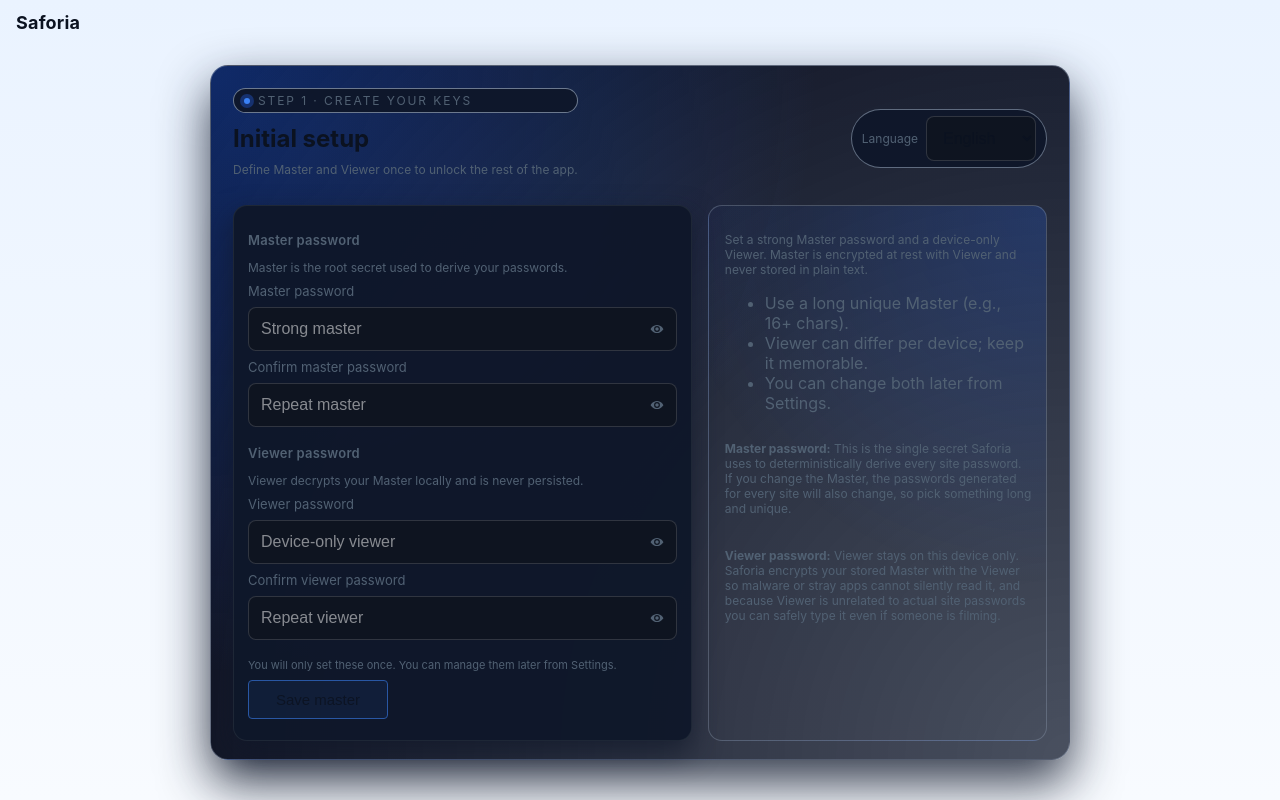
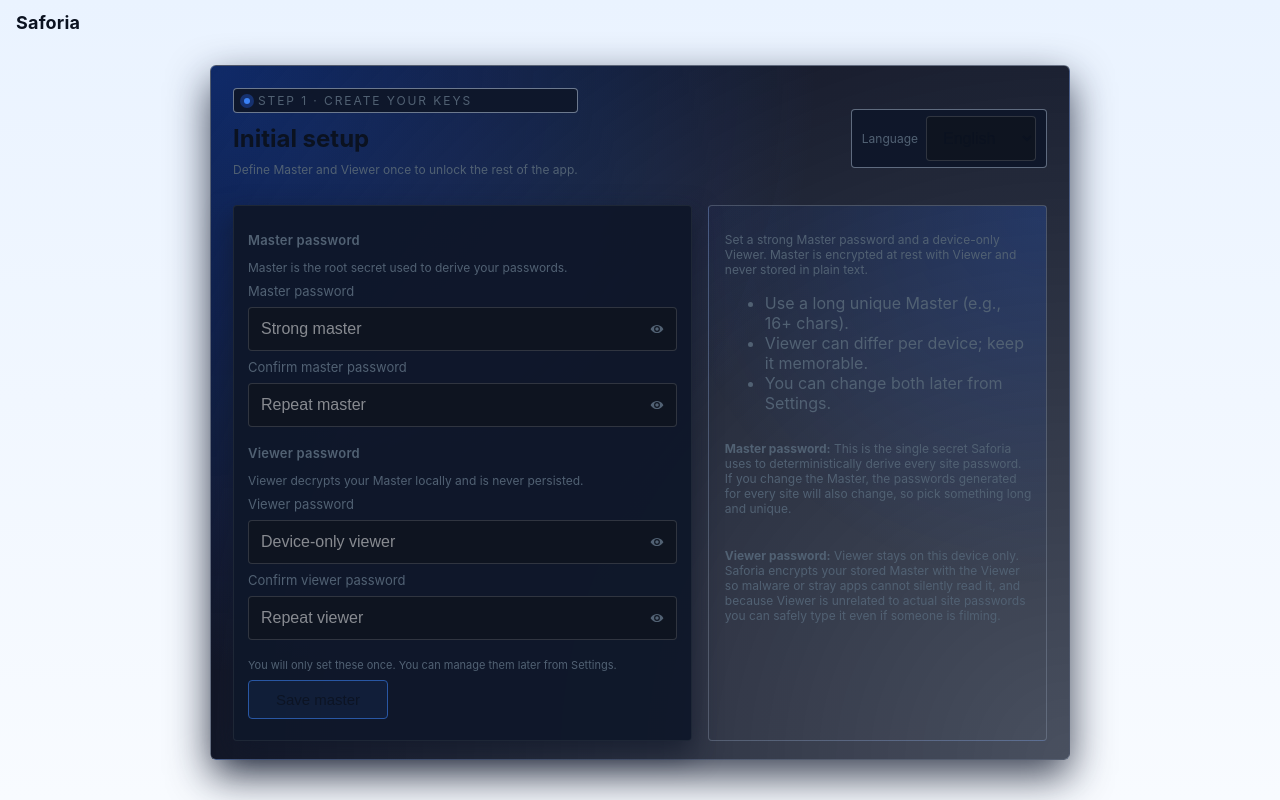
Before and after one commit to projscale/saforia, a React (Vite) app: page / in a window 1280 px wide. Built offline with nearby package versions, Linux system fonts and the light colour scheme.

Commit message:
ui: tighten global square visual style
Reduce border radii and pill shapes across cards, buttons, inputs, setup, toasts, backup mapping and overlays so the app reads as a stricter, squared-off design while preserving existing layouts and behaviors.

```diff
--- a/src/styles.css
+++ b/src/styles.css
@@ -37,10 +37,10 @@ body { margin: 0; font-family: Inter, ui-sans-serif, system-ui, Segoe UI, Roboto
 .app-title { font-size: 18px; }
 .row { display: flex; gap: 8px; flex-wrap: wrap; align-items: center; }
 .col { display: flex; flex-direction: column; gap: 6px; }
-.card { background: var(--panel); border: 1px solid var(--border); border-radius: 6px; padding: 14px; box-shadow: 0 1px 0 rgba(0,0,0,0.4); }
+.card { background: var(--panel); border: 1px solid var(--border); border-radius: 4px; padding: 14px; box-shadow: 0 1px 0 rgba(0,0,0,0.4); }
 .card-title { margin: 0 0 8px; line-height: 1.3; }
 .btn { padding: 6px 10px; border: 1px solid var(--border); background: #151b25; color: var(--fg); border-radius: 4px; cursor: pointer; transition: background .12s ease, border-color .12s ease; }
-.btn.header-btn, .btn.master-switch { height: 40px; padding: 0 12px; display: inline-flex; align-items: center; border-radius: 8px; }
+.btn.header-btn, .btn.master-switch { height: 40px; padding: 0 12px; display: inline-flex; align-items: center; border-radius: 4px; }
 .btn:hover { background: #192130; border-color: rgba(255,255,255,0.22); }
 .btn.primary { border-color: var(--primary); background: rgba(47,111,223,0.14); }
 .btn.primary:hover { border-color: var(--primary-600); background: rgba(39,95,192,0.2); }
@@ -51,12 +51,12 @@ input[type="checkbox"] { width: 16px; height: 16px; accent-color: var(--primary)
 input:focus-visible, select:focus-visible, .btn:focus-visible { outline: 2px solid var(--primary); outline-offset: 1px; }
 .spinner { width: 14px; height: 14px; border-radius: 50%; border: 2px solid rgba(255,255,255,0.3); border-top-color: var(--primary); animation: spin .8s linear infinite; }
 .btn:disabled { opacity: 0.6; cursor: not-allowed; }
-input, select { background: #0e1420; border: 1px solid var(--border); color: var(--fg); padding: 10px 12px; border-radius: 8px; }
+input, select { background: #0e1420; border: 1px solid var(--border); color: var(--fg); padding: 10px 12px; border-radius: 4px; }
 input::placeholder, select::placeholder { color: rgba(255,255,255,0.5); }
 /* Affixed input with suffix button (eye) */
 .input-affix { position: relative; }
 .input-affix input { width: 100%; padding-right: 40px; }
-.affix-btn { position: absolute; right: 6px; top: 50%; transform: translateY(-50%); width: 28px; height: 28px; border-radius: 6px; border: 1px solid transparent; background: transparent; color: var(--muted); display: inline-flex; align-items: center; justify-content: center; cursor: pointer; }
+.affix-btn { position: absolute; right: 6px; top: 50%; transform: translateY(-50%); width: 28px; height: 28px; border-radius: 4px; border: 1px solid transparent; background: transparent; color: var(--muted); display: inline-flex; align-items: center; justify-content: center; cursor: pointer; }
 .affix-btn:hover { background: rgba(255,255,255,0.06); color: var(--fg); }
 .affix-btn.active { color: var(--fg); }
 label { font-size: 12px; color: var(--muted); }
@@ -64,8 +64,8 @@ label { font-size: 12px; color: var(--muted); }
 /* Scrollbar styling (WebKit + Firefox) */
 * { scrollbar-width: thin; scrollbar-color: var(--scrollbar-thumb) var(--scrollbar-track); }
 ::-webkit-scrollbar { width: 10px; height: 10px; }
-::-webkit-scrollbar-track { background: var(--scrollbar-track); border-radius: 8px; }
-::-webkit-scrollbar-thumb { background-color: var(--scrollbar-thumb); border-radius: 8px; border: 2px solid transparent; background-clip: content-box; }
+::-webkit-scrollbar-track { background: var(--scrollbar-track); border-radius: 4px; }
+::-webkit-scrollbar-thumb { background-color: var(--scrollbar-thumb); border-radius: 4px; border: 2px solid transparent; background-clip: content-box; }
 ::-webkit-scrollbar-thumb:hover { background-color: var(--scrollbar-thumb-hover); }
 ::-webkit-scrollbar-corner { background: transparent; }
 
@@ -78,7 +78,7 @@ label { font-size: 12px; color: var(--muted); }
 .scroll-outer.adjust-wide { padding-right: var(--sbw); }
 
 /* Progress bars */
-.progress { width: 100%; height: 6px; background: rgba(255,255,255,0.08); border-radius: 999px; overflow: hidden; }
+.progress { width: 100%; height: 6px; background: rgba(255,255,255,0.08); border-radius: 2px; overflow: hidden; }
 .progress .bar { height: 100%; background: var(--primary); width: 0%; transition: width .15s linear; }
 .progress.warn .bar { background: var(--warn); }
 .progress.danger .bar { background: var(--danger); }
@@ -97,7 +97,7 @@ label { font-size: 12px; color: var(--muted); }
   gap: 10px;
   align-items: center;
   padding: 8px 12px;
-  border-radius: 10px;
+  border-radius: 4px;
   background: linear-gradient(135deg, rgba(15,23,42,0.96), rgba(15,23,42,0.9));
   border: 1px solid rgba(148,163,184,0.16);
   height: var(--row-h);
@@ -140,12 +140,12 @@ label { font-size: 12px; color: var(--muted); }
   gap: 16px;
   margin: 20px auto 16px;
   padding: 18px 18px 16px;
-  border-radius: 18px;
+  border-radius: 6px;
   background:
     radial-gradient(circle at top left, rgba(37,99,235,0.38), transparent 55%),
     radial-gradient(circle at bottom right, rgba(15,23,42,0.75), #020617);
   border: 1px solid rgba(148,163,184,0.45);
-  box-shadow: 0 22px 50px rgba(15,23,42,0.85);
+  box-shadow: 0 16px 40px rgba(15,23,42,0.8);
 }
 .setup-header {
   align-items: center;
@@ -158,7 +158,7 @@ label { font-size: 12px; color: var(--muted); }
   align-items: center;
   gap: 8px;
   padding: 4px 10px;
-  border-radius: 999px;
+  border-radius: 4px;
   background: rgba(15,23,42,0.96);
   border: 1px solid rgba(148,163,184,0.7);
   font-size: 11px;
@@ -168,7 +168,7 @@ label { font-size: 12px; color: var(--muted); }
 .setup-step-dot {
   width: 6px;
   height: 6px;
-  border-radius: 999px;
+  border-radius: 4px;
   background: var(--primary);
   box-shadow: 0 0 0 4px rgba(37,99,235,0.35);
 }
@@ -184,7 +184,7 @@ label { font-size: 12px; color: var(--muted); }
   align-items: center;
   gap: 8px;
   padding: 6px 10px;
-  border-radius: 999px;
+  border-radius: 4px;
   background: rgba(15,23,42,0.96);
   border: 1px solid rgba(148,163,184,0.6);
 }
@@ -203,7 +203,7 @@ label { font-size: 12px; color: var(--muted); }
 }
 .setup-form-card {
   background: rgba(15,23,42,0.96);
-  border-radius: 14px;
+  border-radius: 4px;
   border: 1px solid rgba(31,41,55,0.95);
   padding: 14px;
   box-shadow: 0 12px 28px rgba(15,23,42,0.7);
@@ -212,7 +212,7 @@ label { font-size: 12px; color: var(--muted); }
   color: var(--muted);
 }
 .setup-info-card {
-  border-radius: 14px;
+  border-radius: 4px;
   border: 1px solid rgba(148,163,184,0.35);
   padding: 14px 14px 12px 16px;
   background: radial-gradient(circle at top right, rgba(37,99,235,0.24), transparent 60%);
@@ -241,7 +241,7 @@ label { font-size: 12px; color: var(--muted); }
   bottom: calc(16px + env(safe-area-inset-bottom));
   width: 56px;
   height: 56px;
-  border-radius: 50%;
+  border-radius: 6px;
   background: var(--primary);
   color: white;
   border: none;
@@ -254,8 +254,8 @@ label { font-size: 12px; color: var(--muted); }
 
 /* Bottom sheet for mobile form */
 .sheet-backdrop { position: fixed; inset: 0; background: rgba(0,0,0,0.5); z-index: 10004; display: flex; align-items: flex-end; }
-.sheet { width: 100%; max-height: 72vh; background: var(--panel); border-top-left-radius: 12px; border-top-right-radius: 12px; border: 1px solid var(--border); padding: 12px; overflow: auto; padding-bottom: calc(12px + env(safe-area-inset-bottom)); }
-.sheet .handle { width: 36px; height: 4px; border-radius: 999px; background: rgba(255,255,255,0.3); margin: 0 auto 8px; }
+.sheet { width: 100%; max-height: 72vh; background: var(--panel); border-top-left-radius: 4px; border-top-right-radius: 4px; border: 1px solid var(--border); padding: 12px; overflow: auto; padding-bottom: calc(12px + env(safe-area-inset-bottom)); }
+.sheet .handle { width: 36px; height: 4px; border-radius: 2px; background: rgba(255,255,255,0.3); margin: 0 auto 8px; }
 
 /* Right-side panel (mobile nav) */
 .side-backdrop { position: fixed; inset: 0; background: rgba(0,0,0,0.45); z-index: 10004; display: flex; justify-content: flex-end; }
@@ -268,17 +268,17 @@ label { font-size: 12px; color: var(--muted); }
 @keyframes slideIn { from { transform: translateX(12px); opacity: 0 } to { transform: translateX(0); opacity: 1 } }
 .muted { color: var(--muted); font-size: 12px; }
 .password { font-family: ui-monospace, SFMono-Regular, Menlo, Monaco, Consolas, Liberation Mono, monospace; }
-.badge { margin-left: 8px; padding: 2px 6px; border-radius: 12px; font-size: 11px; line-height: 1; color: var(--fg); background: rgba(47,111,223,0.16); border: 1px solid rgba(47,111,223,0.38); }
+.badge { margin-left: 8px; padding: 2px 6px; border-radius: 4px; font-size: 11px; line-height: 1; color: var(--fg); background: rgba(47,111,223,0.16); border: 1px solid rgba(47,111,223,0.38); }
 .badge { vertical-align: middle; display: inline-block; }
 .modal-backdrop { position: fixed; inset: 0; background: rgba(0,0,0,0.6); display: flex; justify-content: center; align-items: center; z-index: 10001; }
 .modal-backdrop { animation: fadeIn .14s ease-out; }
-.modal { width: min(560px, 96vw); background: #111318; border: 1px solid var(--border); border-radius: 6px; padding: 12px; animation: popIn .18s cubic-bezier(0.16,0.84,0.44,1); padding-bottom: calc(12px + env(safe-area-inset-bottom)); padding-top: calc(12px + env(safe-area-inset-top)); }
+.modal { width: min(560px, 96vw); background: #111318; border: 1px solid var(--border); border-radius: 4px; padding: 12px; animation: popIn .18s cubic-bezier(0.16,0.84,0.44,1); padding-bottom: calc(12px + env(safe-area-inset-bottom)); padding-top: calc(12px + env(safe-area-inset-top)); }
 .drawer { position: fixed; top: 0; right: 0; bottom: 0; width: 640px; max-width: 96vw; background: var(--panel); border-left: 1px solid var(--border); padding: 16px; overflow: auto; overflow-x: hidden; animation: popIn .16s ease; z-index: 10002; }
 .input-group { display: flex; flex-direction: column; gap: 8px; }
 .input-with-btns { display: grid; grid-template-columns: 1fr auto; gap: 6px; align-items: center; }
 
 /* Docked console at the bottom */
-.dock { background: rgba(18,24,33,0.92); border-top: 1px solid var(--border); padding: 12px 14px; border-radius: 8px; display: grid; grid-template-rows: auto var(--output-h); gap: 8px; }
+.dock { background: rgba(18,24,33,0.92); border-top: 1px solid var(--border); padding: 12px 14px; border-radius: 4px; display: grid; grid-template-rows: auto var(--output-h); gap: 8px; }
 
 /* Console-like single-line input */
 .console-line { display: grid; grid-template-columns: auto 1fr minmax(150px, 180px) auto minmax(160px, 220px) auto; align-items: center; gap: 8px; }
@@ -298,10 +298,10 @@ label { font-size: 12px; color: var(--muted); }
 .unified-card { display: grid; grid-template-rows: auto 1fr auto; height: 100%; min-height: 0; }
 .list-scroll { overflow: auto; min-height: 0; position: relative; height: 100%; -webkit-overflow-scrolling: touch; }
 
-.notice { padding: 8px 10px; background: rgba(47,111,223,0.12); border: 1px solid rgba(47,111,223,0.35); border-radius: 6px; color: var(--fg); }
+.notice { padding: 8px 10px; background: rgba(47,111,223,0.12); border: 1px solid rgba(47,111,223,0.35); border-radius: 4px; color: var(--fg); }
 
 /* Icon-only buttons for strict UI */
-.icon-btn { width: 20px; height: 20px; display: inline-flex; align-items: center; justify-content: center; padding: 0; border-radius: 6px; border: 1px solid var(--border); background: #151b25; color: var(--fg); cursor: pointer; }
+.icon-btn { width: 20px; height: 20px; display: inline-flex; align-items: center; justify-content: center; padding: 0; border-radius: 4px; border: 1px solid var(--border); background: #151b25; color: var(--fg); cursor: pointer; }
 .icon-btn:hover { background: #192130; }
 .icon-btn.danger { border-color: var(--danger); }
 
@@ -310,7 +310,7 @@ label { font-size: 12px; color: var(--muted); }
 
 /* Settings tabs with strong, non-color-only emphasis */
 .tabs { display: flex; gap: 8px; align-items: center; border-bottom: 1px solid var(--border); padding-bottom: 8px; margin-bottom: 12px; }
-.tab { position: relative; padding: 8px 12px; border: 1px solid var(--border); background: #141a26; color: var(--fg); border-radius: 6px; cursor: pointer; user-select: none; font-weight: 500; }
+.tab { position: relative; padding: 8px 12px; border: 1px solid var(--border); background: #141a26; color: var(--fg); border-radius: 4px; cursor: pointer; user-select: none; font-weight: 500; }
 .tab:focus-visible { outline: 2px solid var(--primary); outline-offset: 2px; }
 .tab.active { border-color: var(--primary); background: linear-gradient(180deg, rgba(47,111,223,0.18), rgba(47,111,223,0.10)); box-shadow: 0 0 0 2px rgba(47,111,223,0.20); transform: translateY(-1px); }
 .tab.active::after { content: ""; position: absolute; left: 10px; right: 10px; bottom: -3px; height: 3px; background: var(--primary); border-radius: 2px; box-shadow: 0 2px 8px rgba(47,111,223,0.45); }
@@ -337,7 +337,7 @@ label { font-size: 12px; color: var(--muted); }
   html, body, #root, .container { overflow: hidden; }
   .container { padding-top: calc(8px + env(safe-area-inset-top)); }
   .app-title { font-size: 20px; line-height: 1.2; }
-  .mobile-menu-btn { width: 40px; height: 40px; border-radius: 8px; border: 1px solid var(--border); background: #151b25; color: var(--fg); display: inline-flex; align-items: center; justify-content: center; padding: 0; }
+  .mobile-menu-btn { width: 40px; height: 40px; border-radius: 4px; border: 1px solid var(--border); background: #151b25; color: var(--fg); display: inline-flex; align-items: center; justify-content: center; padding: 0; }
   .drawer { left: 0; right: 0; width: 100vw; max-width: 100vw; border-left: none; border-top: 1px solid var(--border); }
   .drawer .tabs { position: sticky; top: 0; background: var(--panel); z-index: 2; padding-top: 4px; }
   /* Unified (mobile): explicit areas: label | method | actions; stable method width */
@@ -428,8 +428,8 @@ label { font-size: 12px; color: var(--muted); }
 }
 
 .capture-overlay { position: fixed; inset: 0; background: rgba(0,0,0,0.92); z-index: 9999; display: flex; align-items: center; justify-content: center; }
-.capture-overlay .box { max-width: 560px; margin: 16px; padding: 24px; background: #141821; border: 1px solid rgba(255,255,255,0.1); border-radius: 12px; text-align: center; }
+.capture-overlay .box { max-width: 560px; margin: 16px; padding: 24px; background: #141821; border: 1px solid rgba(255,255,255,0.1); border-radius: 4px; text-align: center; }
 .capture-overlay h2 { margin: 0 0 8px; }
 .capture-overlay p { margin: 0; color: var(--muted); }
 .mask-overlay { position: fixed; inset: 0; background: rgba(0,0,0,0.86); z-index: 9998; display: flex; align-items: center; justify-content: center; }
-.mask-overlay .box { max-width: 560px; margin: 16px; padding: 24px; background: #141821; border: 1px solid rgba(255,255,255,0.1); border-radius: 12px; text-align: center; }
+.mask-overlay .box { max-width: 560px; margin: 16px; padding: 24px; background: #141821; border: 1px solid rgba(255,255,255,0.1); border-radius: 4px; text-align: center; }
--- a/src/ui/ProfileSwitcher.tsx
+++ b/src/ui/ProfileSwitcher.tsx
@@ -91,7 +91,7 @@ export function ProfileSwitcher({ onToast, methods, defaultMethod, autoClearSeco
         {active ? shortFp(active) : t('noMaster')}
       </button>
       {open && (!isMobile ? (
-        <div role="menu" aria-label={t('masters')} ref={menuRef as any} style={{ position: 'absolute', right: 0, marginTop: 4, background: '#111318', border: '1px solid rgba(255,255,255,0.12)', borderRadius: 8, minWidth: 300, width: 'clamp(300px, 40vw, 440px)', zIndex: 10 }}>
+        <div role="menu" aria-label={t('masters')} ref={menuRef as any} style={{ position: 'absolute', right: 0, marginTop: 4, background: '#111318', border: '1px solid rgba(255,255,255,0.12)', borderRadius: 4, minWidth: 300, width: 'clamp(300px, 40vw, 440px)', zIndex: 10 }}>
           <div style={{ padding: 10, borderBottom: '1px solid rgba(255,255,255,0.08)', fontSize: 12, color: 'var(--muted)', display: 'flex', alignItems: 'center', justifyContent: 'space-between' }}>
             <span>{t('masters')}</span>
             <button className="btn small" onClick={() => setAddOpen(true)}>{t('addMaster')}</button>
--- a/src/ui/Toast.tsx
+++ b/src/ui/Toast.tsx
@@ -17,7 +17,7 @@ export function ToastContainer({ toasts, onClose }: { toasts: Toast[], onClose:
   return (
     <div style={{ position: 'fixed', right: 12, bottom: 12, display: 'grid', gap: 8, zIndex: 10000 }} aria-live="polite" role="status">
       {toasts.map(t => (
-        <div key={t.id} onClick={() => onClose(t.id)} style={{ cursor: 'pointer', padding: '10px 12px', borderRadius: 8, minWidth: 200,
+        <div key={t.id} onClick={() => onClose(t.id)} style={{ cursor: 'pointer', padding: '10px 12px', borderRadius: 4, minWidth: 200,
           color: 'var(--fg)', background: t.kind === 'error' ? 'rgba(255,0,0,0.12)' : (t.kind==='success' ? 'rgba(0,255,0,0.12)' : 'rgba(255,255,255,0.06)'),
           border: '1px solid rgba(255,255,255,0.2)'
         }}>
--- a/src/ui/screens/Backup.tsx
+++ b/src/ui/screens/Backup.tsx
@@ -168,7 +168,7 @@ function CsvMapper({ mapping, setMapping, imported, onToast }: { mapping: Record
         <label>{t('importedFingerprints')}</label>
         <div className="col" style={{ gap: 8 }}>
           {imported.map(([fp, count]) => (
-            <div key={fp} className="row" style={{ alignItems: 'center', justifyContent: 'space-between', border: `2px dashed ${hoverImp===fp ? 'var(--primary)' : 'rgba(255,255,255,0.2)'}`, borderRadius: 8, padding: 8, transition: 'border-color .15s ease' }} onDragOver={onDragOver} onDrop={e => onDropAssign(fp, e)} onDragEnter={onDragEnterImp(fp)} onDragLeave={onDragLeaveImp(fp)}>
+            <div key={fp} className="row" style={{ alignItems: 'center', justifyContent: 'space-between', border: `2px dashed ${hoverImp===fp ? 'var(--primary)' : 'rgba(255,255,255,0.2)'}`, borderRadius: 4, padding: 8, transition: 'border-color .15s ease' }} onDragOver={onDragOver} onDrop={e => onDropAssign(fp, e)} onDragEnter={onDragEnterImp(fp)} onDragLeave={onDragLeaveImp(fp)}>
               <div className="password" title={fp}>{shortFp(fp)} <span className="muted">({count})</span></div>
               <div className="row" style={{ alignItems: 'center', gap: 8 }}>
                 <span className="muted">→</span>
```
